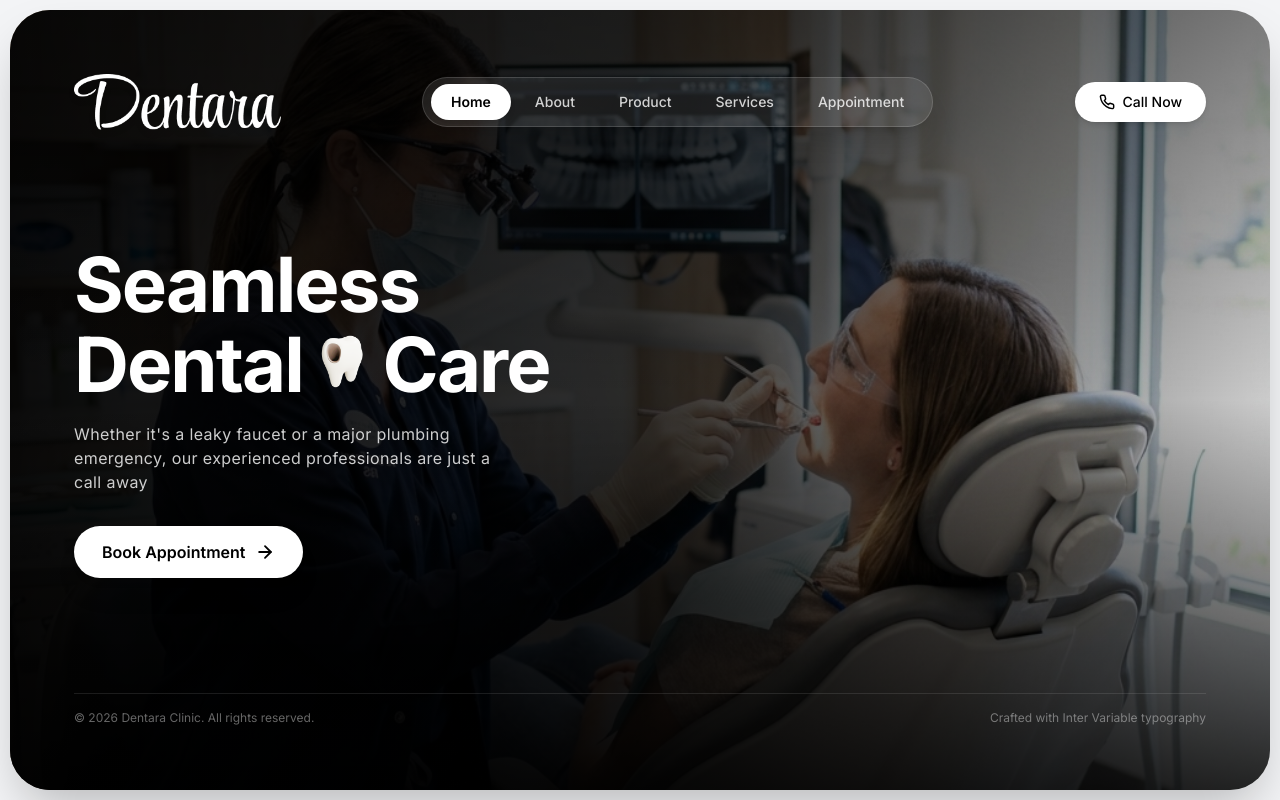
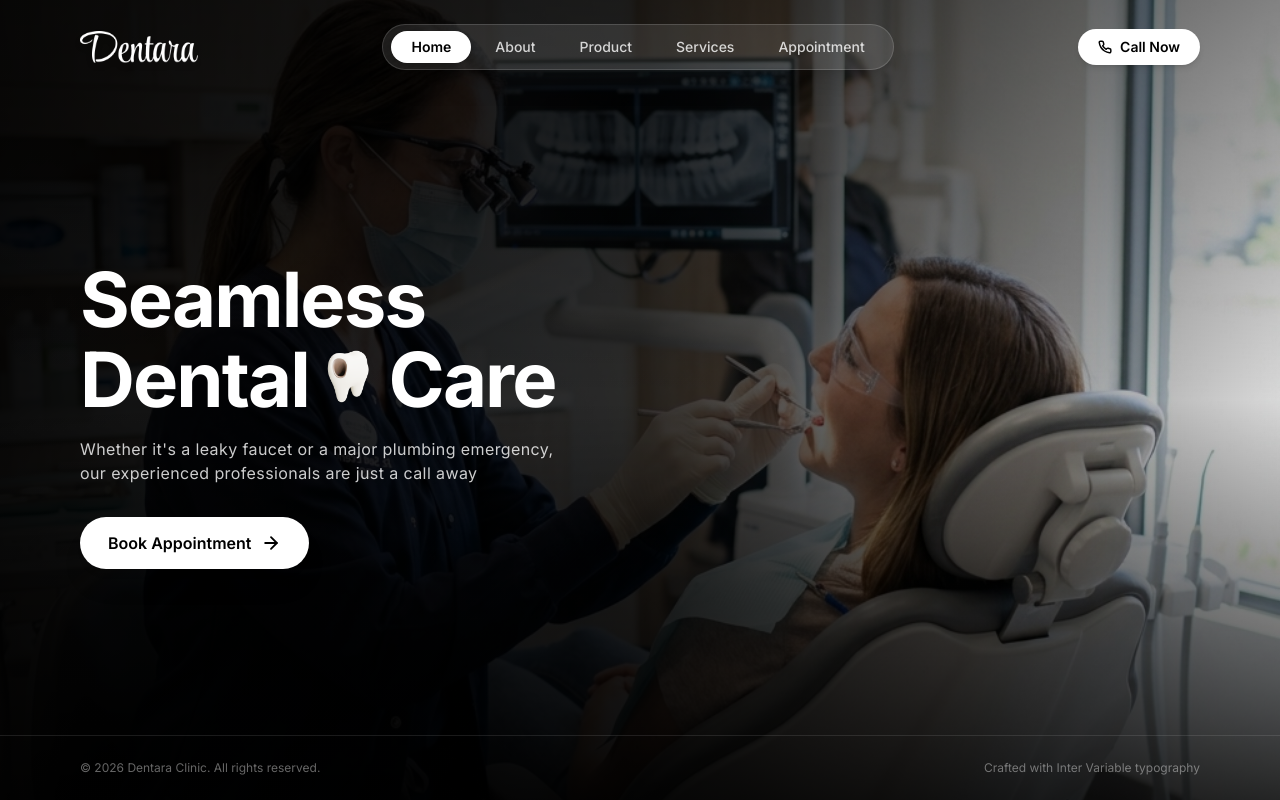
Before and after one commit to Anurag-lakra610/Dentara-, a React (Vite) app: page / in a window 1280 px wide. Built offline with nearby package versions, Linux system fonts and the light colour scheme.

Commit message:
Add src/App.jsx

```diff
--- a/src/App.jsx
+++ b/src/App.jsx
@@ -11,31 +11,28 @@ export default function App() {
   const navItems = ['Home', 'About', 'Product', 'Services', 'Appointment'];
 
   return (
-    /* Outer Screen Container - 10px padding around top, left, right, bottom */
-    <div className="w-full min-h-screen bg-[#f3f4f6] p-[10px] flex items-center justify-center font-sans antialiased">
+    /* Edge-to-Edge Fullscreen - Outer Padding Completely Removed */
+    <div className="relative w-full min-h-screen bg-[#080808] font-sans antialiased overflow-hidden flex flex-col justify-between">
 
-      {/* Inner Hero Card - Full Screen Ratio with 10px outer gap */}
-      <div className="relative w-full min-h-[calc(100vh-20px)] rounded-[28px] sm:rounded-[36px] md:rounded-[40px] overflow-hidden flex flex-col justify-between p-6 sm:p-10 md:p-14 lg:p-16 shadow-2xl">
-
-        {/* New Hero Background Image with Horizontal Flip (Right Side Shift) & Dark Vignette */}
+      {/* High Definition Hero Background Image (Flipped to Right Side) */}
       <div className="absolute inset-0 z-0 overflow-hidden pointer-events-none">
         <div
           className="absolute inset-0 bg-cover bg-center bg-no-repeat scale-x-[-1] scale-105"
           style={{ backgroundImage: `url(${heroBgImg})` }}
         />
-          {/* Multi-stage dark gradient overlay for crystal clear text readability */}
-          <div className="absolute inset-0 bg-gradient-to-r from-black/95 via-black/80 to-black/30 sm:to-black/20" />
+        {/* Dark vignette gradient overlay for left text contrast */}
+        <div className="absolute inset-0 bg-gradient-to-r from-black/95 via-black/80 to-black/30 sm:to-black/15" />
         <div className="absolute inset-0 bg-gradient-to-t from-black/80 via-transparent to-black/40" />
       </div>
 
-        {/* Header Navigation */}
-        <header className="relative z-20 w-full flex items-center justify-between">
-          {/* Logo */}
+      {/* Header Navigation - Parallel Alignment & Proportional Logo Height */}
+      <header className="relative z-20 w-full px-6 sm:px-12 md:px-16 lg:px-20 py-6 flex items-center justify-between">
+        {/* Logo - Scaled down to match navbar height perfectly */}
         <a href="#" className="flex items-center gap-2 group focus:outline-none">
           <img
             src={logoImg}
             alt="Dentara Logo"
-              className="h-10 sm:h-12 md:h-14 w-auto object-contain mix-blend-screen drop-shadow-md transition-transform group-hover:scale-105"
+            className="h-7 sm:h-8 w-auto object-contain mix-blend-screen drop-shadow-md transition-transform group-hover:scale-105"
           />
         </a>
 
@@ -47,7 +44,7 @@ export default function App() {
               <button
                 key={item}
                 onClick={() => setActiveNav(item)}
-                  className={`px-5 py-2 rounded-full text-sm font-medium transition-all duration-200 cursor-pointer ${
+                className={`px-5 py-1.5 rounded-full text-xs sm:text-sm font-medium transition-all duration-200 cursor-pointer ${
                   isActive
                     ? 'bg-white text-black font-semibold shadow-md'
                     : 'text-white/80 hover:text-white hover:bg-white/10'
@@ -59,20 +56,20 @@ export default function App() {
           })}
         </nav>
 
-          {/* Right Action Button (Call Now) & Mobile Toggle */}
+        {/* Right Action Button (Call Now) - Height Parallel with Navbar Capsule */}
         <div className="flex items-center gap-3">
           <a
             href="tel:+1234567890"
-              className="hidden sm:flex items-center gap-2 px-6 py-2.5 rounded-full bg-white text-black text-sm font-medium hover:bg-white/90 active:scale-95 transition-all shadow-md cursor-pointer"
+            className="hidden sm:flex items-center gap-2 px-5 py-2 rounded-full bg-white text-black text-xs sm:text-sm font-semibold hover:bg-white/90 active:scale-95 transition-all shadow-md cursor-pointer"
           >
-              <Phone className="w-4 h-4 stroke-[2.2]" />
+            <Phone className="w-3.5 h-3.5 stroke-[2.5]" />
             <span>Call Now</span>
           </a>
 
           {/* Mobile Hamburger Button */}
           <button
             onClick={() => setMobileMenuOpen(!mobileMenuOpen)}
-              className="md:hidden p-2.5 rounded-full bg-white/10 backdrop-blur-md border border-white/20 text-white focus:outline-none"
+            className="md:hidden p-2 rounded-full bg-white/10 backdrop-blur-md border border-white/20 text-white focus:outline-none"
             aria-label="Toggle menu"
           >
             {mobileMenuOpen ? <X className="w-5 h-5" /> : <Menu className="w-5 h-5" />}
@@ -82,7 +79,7 @@ export default function App() {
 
       {/* Mobile Dropdown Menu */}
       {mobileMenuOpen && (
-          <div className="md:hidden relative z-30 mt-3 p-4 rounded-2xl bg-black/95 backdrop-blur-xl border border-white/15 flex flex-col gap-2 animate-in fade-in duration-200">
+        <div className="md:hidden relative z-30 mx-6 p-4 rounded-2xl bg-black/95 backdrop-blur-xl border border-white/15 flex flex-col gap-2 animate-in fade-in duration-200">
           {navItems.map((item) => (
             <button
               key={item}
@@ -99,7 +96,7 @@ export default function App() {
           ))}
           <a
             href="tel:+1234567890"
-              className="sm:hidden flex items-center justify-center gap-2 mt-2 px-5 py-2.5 rounded-full bg-white text-black font-medium text-xs text-center"
+            className="sm:hidden flex items-center justify-center gap-2 mt-2 px-5 py-2 rounded-full bg-white text-black font-semibold text-xs text-center"
           >
             <Phone className="w-3.5 h-3.5 stroke-[2.5]" />
             <span>Call Now</span>
@@ -108,7 +105,7 @@ export default function App() {
       )}
 
       {/* Hero Section Content */}
-        <main className="relative z-10 my-auto py-8 sm:py-12 md:py-16 max-w-xl">
+      <main className="relative z-10 my-auto w-full px-6 sm:px-12 md:px-16 lg:px-20 py-8 sm:py-12 md:py-16 max-w-3xl">
         <h1 className="text-5xl sm:text-6xl md:text-7xl lg:text-[76px] font-bold text-white tracking-tight leading-[1.05]">
           Seamless
           <br />
@@ -128,8 +125,11 @@ export default function App() {
           </span>
         </h1>
 
-          <p className="mt-5 mb-8 text-white/80 text-sm sm:text-base font-normal leading-relaxed max-w-md tracking-wide">
-            Whether it's a leaky faucet or a major plumbing emergency, our experienced professionals are just a call away
+        {/* Subtext - Exactly 2 lines matching reference screenshot */}
+        <p className="mt-5 mb-8 text-white/80 text-sm sm:text-base font-normal leading-relaxed tracking-wide max-w-xl">
+          Whether it's a leaky faucet or a major plumbing emergency,
+          <br className="hidden sm:inline" />
+          {' '}our experienced professionals are just a call away
         </p>
 
         <div>
@@ -141,12 +141,11 @@ export default function App() {
       </main>
 
       {/* Footer Bar */}
-        <footer className="relative z-10 w-full pt-4 border-t border-white/10 flex justify-between items-center text-xs text-white/40">
+      <footer className="relative z-10 w-full px-6 sm:px-12 md:px-16 lg:px-20 py-6 border-t border-white/10 flex justify-between items-center text-xs text-white/40">
         <span>&copy; {new Date().getFullYear()} Dentara Clinic. All rights reserved.</span>
         <span className="hidden sm:inline">Crafted with Inter Variable typography</span>
       </footer>
 
     </div>
-    </div>
   );
 }
```
Lines whose indentation alone changed are shown as unchanged.
